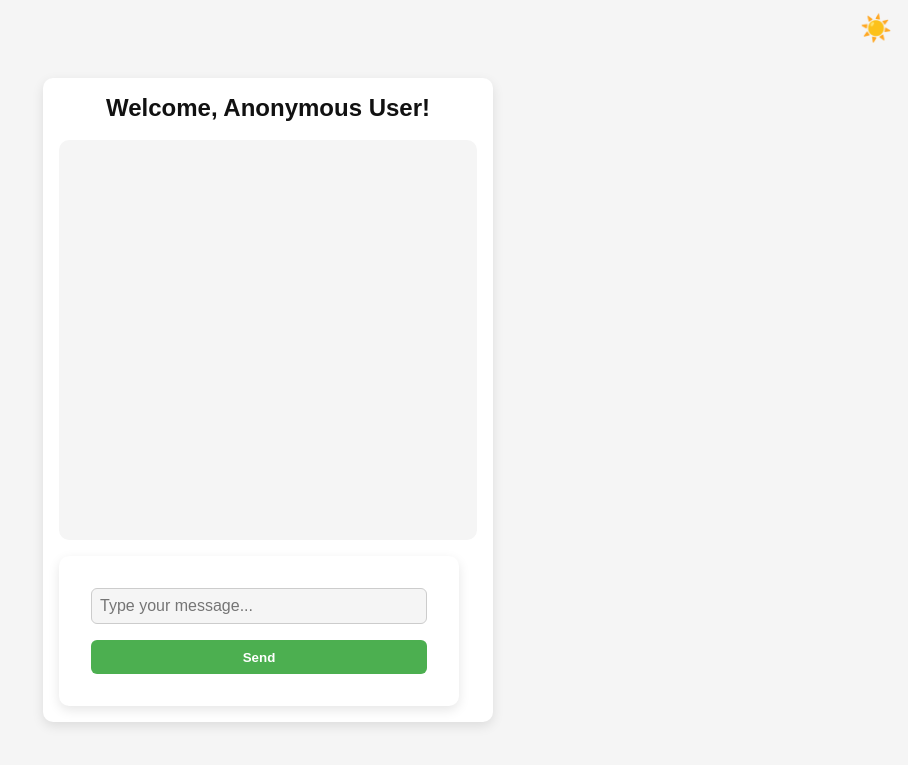
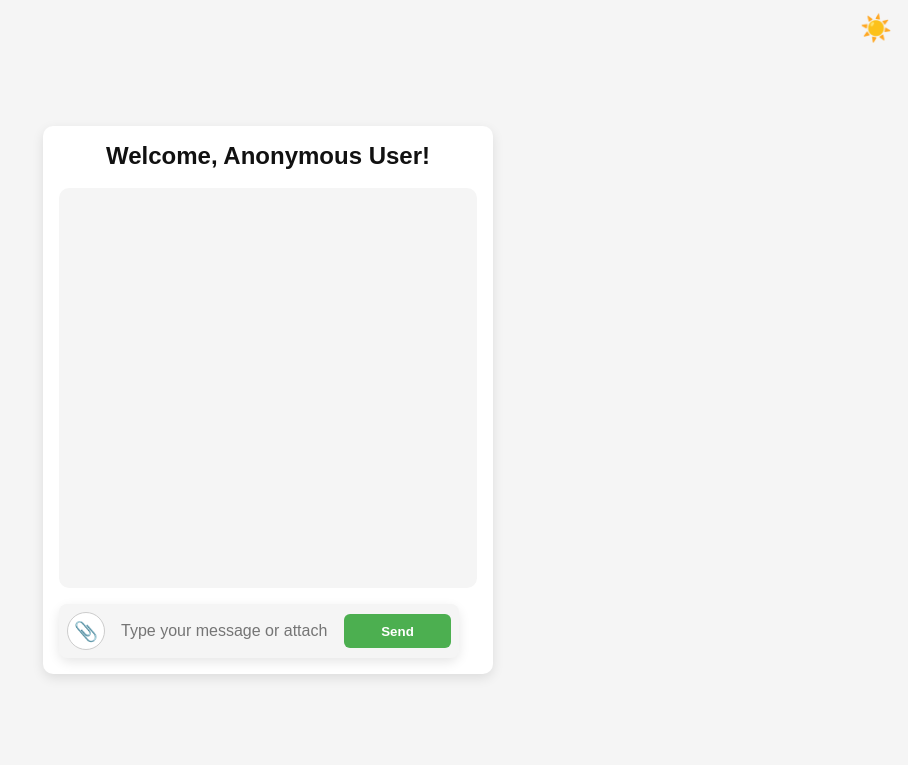
Before and after one commit to AllanK24/Gemma3_ChatBot_FastAPI, a FastAPI app: page /chat in a window 1280 px wide. Shown: the top 765 px of the page, without its empty margins (372-1280 px from the left). Run offline with FastAPI, Linux system fonts and the light colour scheme.

Commit message:
PDF files support added

```diff
--- a/app/main.py
+++ b/app/main.py
@@ -1,10 +1,11 @@
 from enum import Enum
-from pydantic import BaseModel
+from pydantic import BaseModel, Field
 from utils.ai_client import ask_ai
 from fastapi.staticfiles import StaticFiles
 from fastapi.responses import RedirectResponse
 from fastapi.templating import Jinja2Templates
-from fastapi import FastAPI, Request, Form, Query, Cookie
+from fastapi import FastAPI, Request, Form, Query, Cookie, UploadFile, File, status, HTTPException
+from utils.file_processing import extract_pdf_text_from_bytes, get_file_extension, extract_image_text_from_bytes
 
 app = FastAPI()
 
@@ -26,6 +27,7 @@ async def root():
 ### * You're rendering an HTML template (TemplateResponse)
 ### * You want access to query parameters, headers, cookies, etc., in your route
 
+# Login page
 @app.get("/login")
 async def login(request: Request, theme: str=Cookie(default="light")):
     return templates.TemplateResponse("login.html", {
@@ -47,6 +49,7 @@ async def login(request: Request, theme: str=Cookie(default="light")):
 ### * …and more
 ### So when someone goes to http://localhost:8000/login, FastAPI creates a Request object describing that exact browser visit.
 
+# Login functionality
 class Language(str, Enum):
     ru = "Russian"
     en = "English"
@@ -67,7 +70,7 @@ async def login(
 ### This is useful for redirecting users to a new page after they submit a form.
 ### Think of Form(...) like input() for HTML forms.
 
-
+# Chat page
 @app.get("/chat")
 async def chat(
     request: Request,
@@ -83,18 +86,63 @@ async def chat(
         "theme": theme
     })
 
-class Message(BaseModel):
-    message: str
-    user_name: str
-    language: str
+# AI functionality
+@app.post("/chat/message", response_model=dict)
+async def chat_message(
+    message: str = Form(""),
+    user_name: str = Form(...),
+    language: str = Form(...),
+    # The file is received separately
+    file: UploadFile | None = File(None)
+):
+    # Ensure there's some content to process
+    if not message and not file:
+        raise HTTPException(
+            status_code=status.HTTP_400_BAD_REQUEST,
+            detail="No message or file provided.",
+        )
 
-@app.post("/chat/message")
-async def chat_message(message: Message):
+    full_message = message
+    file_content = ""
+
+    if file:
+        print(f"Received file: {file.filename} ({file.content_type})")
+        raw_content = await file.read()
+        filext = get_file_extension(file.filename)
+
+        match filext:
+            case ".pdf":
+                print("Processing PDF")
+                # Your function call is correct
+                file_content = extract_pdf_text_from_bytes(raw_content)
+
+            case ".docx":
+                print("DOCX processing not implemented yet")
+                file_content = "[DOCX processing is not yet supported]"
+
+            case ".txt":
+                print("Processing TXT")
+                file_content = raw_content.decode("utf-8", errors="ignore")
+
+            case ".jpg" | ".jpeg" | ".png":
+                print("Processing Image file, not supported yet")
+                # content = extract_image_text_from_bytes(raw_content)
+                file_content = "[Image content extraction is not yet supported]"
+
+            case _:
+                print(f"Unsupported file type: {filext}")
+                file_content = f"[File type {filext} is not supported]"
+
+        # Append the extracted content to the main message
+        full_message += f"\n\n--- Attached File Content ({file.filename}) ---\n{file_content}"
+        full_message = full_message.strip()
+
     response = await ask_ai(
-        message=message.message,
-        user_name=message.user_name,
-        language=message.language
+        message=full_message,
+        user_name=user_name,
+        language=language
     )
+
     return {
         "response": response,
     }
--- a/app/static/chat.js
+++ b/app/static/chat.js
@@ -5,27 +5,70 @@ document.addEventListener("DOMContentLoaded", function () {
     const userName = document.getElementById("user-name").value;
     const language = document.getElementById("user-language").value;
 
+    // Get the new file attachment elements
+    const fileInput = document.getElementById("file-attachment");
+    const filePreviewContainer = document.getElementById("file-preview-container");
+    const fileNameDisplay = document.getElementById("file-name-display");
+    const clearFileBtn = document.getElementById("clear-file-btn");
+
+    // --- File Attachment UI Logic ---
+
+    // When a file is selected...
+    fileInput.addEventListener("change", () => {
+        if (fileInput.files.length > 0) {
+            // Show the filename in the preview area
+            fileNameDisplay.textContent = fileInput.files[0].name;
+            filePreviewContainer.style.display = "flex";
+        } else {
+            // Hide the preview if no file is selected
+            filePreviewContainer.style.display = "none";
+        }
+    });
+
+    // When the 'x' button is clicked...
+    clearFileBtn.addEventListener("click", () => {
+        fileInput.value = ""; // This is how you programmatically clear a file input
+        filePreviewContainer.style.display = "none";
+    });
+
+
+    // --- Form Submission Logic ---
     form.addEventListener("submit", async function (e) {
-        e.preventDefault(); // prevent page reload
+        e.preventDefault();
 
         const message = input.value.trim();
-        if (!message) return;
+        const file = fileInput.files[0];
 
-        // Show user message in chat
-        appendMessage("user", message);
+        if (!message && !file) {
+            return;
+        }
+
+        if (message) {
+            appendMessage("user", message);
+        }
+        if (file) {
+            appendMessage("user", `[Attaching file: ${file.name}]`);
+        }
+
+        // --- Reset UI immediately for better UX ---
         input.value = "";
+        fileInput.value = "";
+        filePreviewContainer.style.display = "none";
+        // ---
+
+        const formData = new FormData();
+        formData.append('message', message);
+        formData.append('user_name', userName);
+        formData.append('language', language);
+        if (file) {
+            formData.append('file', file);
+        }
 
         try {
+            // Your existing fetch logic is already correct for FormData
             const response = await fetch("/chat/message", {
                 method: "POST",
-                headers: {
-                    "Content-Type": "application/json"
-                },
-                body: JSON.stringify({
-                    message: message,
-                    user_name: userName,
-                    language: language
-                })
+                body: formData
             });
 
             const data = await response.json();
@@ -33,7 +76,8 @@ document.addEventListener("DOMContentLoaded", function () {
             if (response.ok) {
                 appendMessage("ai", data.response);
             } else {
-                appendMessage("ai", "[Error from AI]");
+                const errorText = data.detail || "[Error from AI]";
+                appendMessage("ai", errorText);
             }
         } catch (err) {
             console.error("Chat error:", err);
@@ -46,6 +90,6 @@ document.addEventListener("DOMContentLoaded", function () {
         msgDiv.classList.add("message", sender);
         msgDiv.innerText = text;
         chatHistory.appendChild(msgDiv);
-        chatHistory.scrollTop = chatHistory.scrollHeight; // auto-scroll
+        chatHistory.scrollTop = chatHistory.scrollHeight;
     }
 });
--- a/app/static/style.css
+++ b/app/static/style.css
@@ -171,3 +171,92 @@ button.theme-toggle:hover {
 /* ---------- Scrollbar subtle in dark mode ---------- */
 html.dark ::-webkit-scrollbar-thumb { background: #555; }
 html.dark ::-webkit-scrollbar-track { background: #222; }
+
+.chat-form {
+  padding: 0;
+}
+
+.input-group {
+    display: flex;
+    align-items: center;
+    gap: 0.5rem;
+    padding: 0.5rem;
+    background: var(--bg); /* Use background color for contrast */
+    border-radius: 8px;
+}
+
+.file-attach-btn {
+    flex-shrink: 0; /* Prevents the button from shrinking */
+    display: inline-flex;
+    align-items: center;
+    justify-content: center;
+    width: 38px;
+    height: 38px;
+    background: var(--card-bg);
+    border: 1px solid #ccc;
+    border-radius: 50%; /* Make it circular */
+    font-size: 1.2rem;
+    cursor: pointer;
+    transition: background-color 0.2s, transform 0.2s;
+}
+
+.file-attach-btn:hover {
+    background-color: var(--primary-hover);
+    color: #fff;
+    transform: rotate(10deg);
+}
+
+/* Make the text input fill the remaining space */
+#user-message {
+    flex-grow: 1; /* Allows the input to take up available space */
+    border: none; /* Remove border since it's inside a styled group */
+    background: transparent;
+}
+#user-message:focus {
+    outline: none;
+}
+
+/* The file preview container that appears above the input */
+.file-preview-container {
+    display: flex;
+    justify-content: space-between;
+    align-items: center;
+    padding: 0.5rem 0.8rem;
+    margin-bottom: 0.5rem;
+    background-color: var(--ai-msg);
+    border-radius: 6px;
+    font-size: 0.9rem;
+    animation: fadeIn 0.3s ease; /* Nice fade-in effect */
+}
+
+@keyframes fadeIn {
+    from { opacity: 0; transform: translateY(-10px); }
+    to { opacity: 1; transform: translateY(0); }
+}
+
+#file-name-display {
+    white-space: nowrap;
+    overflow: hidden;
+    text-overflow: ellipsis; /* Prevents long filenames from breaking layout */
+    padding-right: 1rem;
+}
+
+/* The 'x' button to clear the selected file */
+#clear-file-btn {
+    flex-shrink: 0;
+    background: none;
+    border: none;
+    font-size: 1.5rem;
+    line-height: 1;
+    cursor: pointer;
+    color: var(--text);
+    opacity: 0.7;
+    padding: 0;
+    width: 24px;
+    height: 24px;
+}
+
+#clear-file-btn:hover {
+    opacity: 1;
+    color: #ff4d4d; /* Red on hover */
+}
--- a/app/templates/chat.html
+++ b/app/templates/chat.html
@@ -2,17 +2,8 @@
 <head>
     <meta charset="UTF-8">
     <title>Chat</title>
-    <script>
-        (function() {
-            function getTheme() {
-                const cookie = document.cookie.match(/theme=(dark|light)/);
-                if (cookie) return cookie[1];
-                if (window.matchMedia && window.matchMedia('(prefers-color-scheme: dark)').matches) return 'dark';
-                return 'light';
-            }
-            document.documentElement.className = getTheme();
-        })();
-    </script>
+    <!-- ... (keep the inline script and link to stylesheet) ... -->
+    <script> /* ... */ </script>
     <link rel="stylesheet" href="/static/style.css">
 </head>
 <body>
@@ -24,10 +15,29 @@
             <br>
             <input type="hidden" id="user-name" value="{{ user_name }}">
             <input type="hidden" id="user-language" value="{{ language }}">
+
             <div id="chat-history" class="chat-history"></div>
+
+            <!-- 1. This area will appear when a file is selected -->
+            <div id="file-preview-container" class="file-preview-container" style="display: none;">
+                <span id="file-name-display"></span>
+                <button id="clear-file-btn" type="button" title="Remove file">×</button>
+            </div>
+
+            <!-- 2. The chat form now contains the file input elements -->
             <form id="chat-form" class="chat-form">
-                <input type="text" id="user-message" placeholder="Type your message..." autocomplete="off" required>
-                <button type="submit">Send</button>
+                <div class="input-group">
+                    <!-- The actual file input, hidden from view -->
+                    <input type="file" id="file-attachment" style="display: none;" accept=".pdf,.txt,.png,.jpg,.jpeg">
+
+                    <!-- The styled "button" that the user clicks -->
+                    <label for="file-attachment" class="file-attach-btn" title="Attach file">
+                        📎
+                    </label>
+
+                    <input type="text" id="user-message" placeholder="Type your message or attach a file..." autocomplete="off">
+                    <button type="submit">Send</button>
+                </div>
             </form>
         </div>
     </div>
--- a/requirements.txt
+++ b/requirements.txt
@@ -1,2 +1,5 @@
 fastapi[standard]
 google-genai
+pymupdf
+python-multipart
+pillow
```
Also changed, not shown: app/utils/file_processing.py (added, +28 -0 lines), 1 other file.
